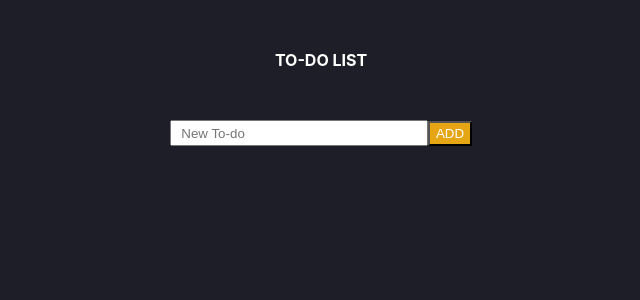
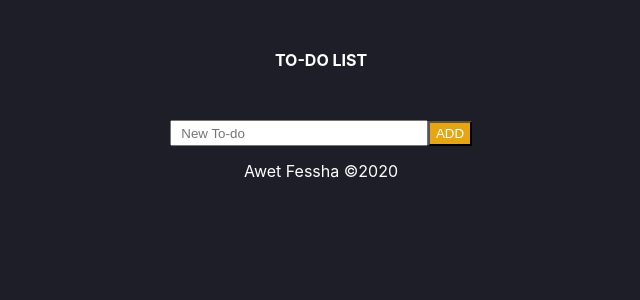
Before and after one commit to afessha/to-do-list, a React (Create React App) app: page / in a window 1280 px wide. Shown: the top 300 px of the page, without its empty margins (319-959 px from the left). Built offline with nearby package versions, Linux system fonts and the light colour scheme; the HTML template or start-up script is replaced by a standard one.

Commit message:
footer added

```diff
--- a/src/App.js
+++ b/src/App.js
@@ -1,5 +1,6 @@
 import React from "react";
 import ToDo from "./components/ToDo";
+import Footer from "./components/Footer";
 import "./App.css";
 
 function App() {
@@ -7,6 +8,7 @@ function App() {
     <div className="App">
       <header className="header">TO-DO LIST</header>
       <ToDo />
+      <Footer />
     </div>
   );
 }
--- /dev/null
+++ b/src/components/Footer.js
@@ -0,0 +1,6 @@
+import React from "react";
+import "../App.css";
+const Footer = () => {
+  return <div className="footer"> Awet Fessha ©2020 </div>;
+};
+export default Footer;
```
